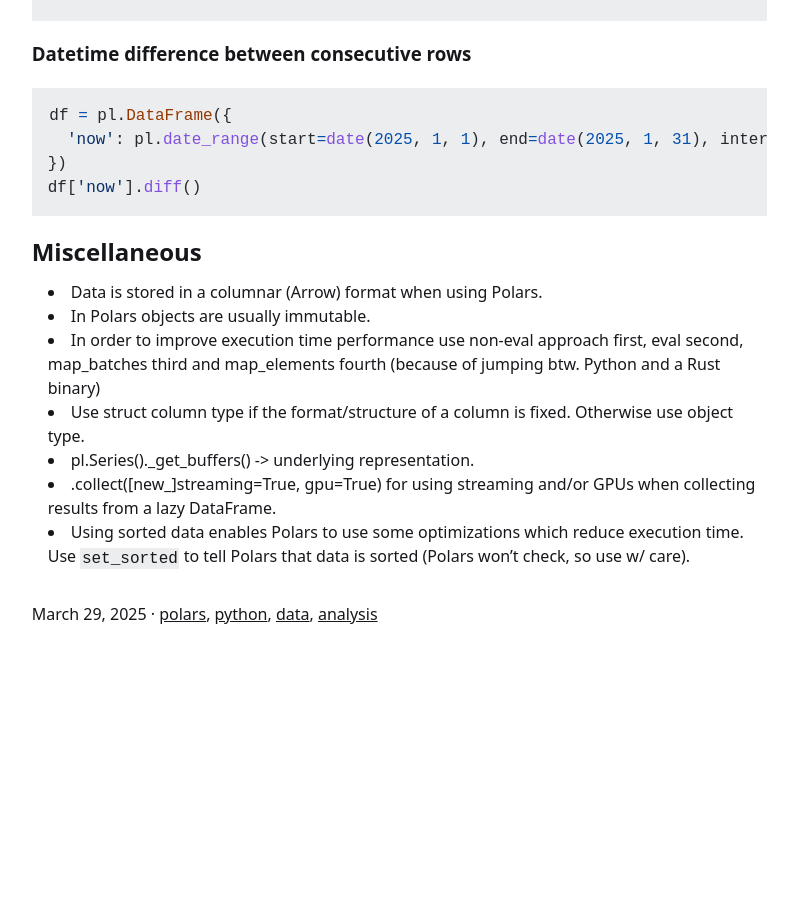
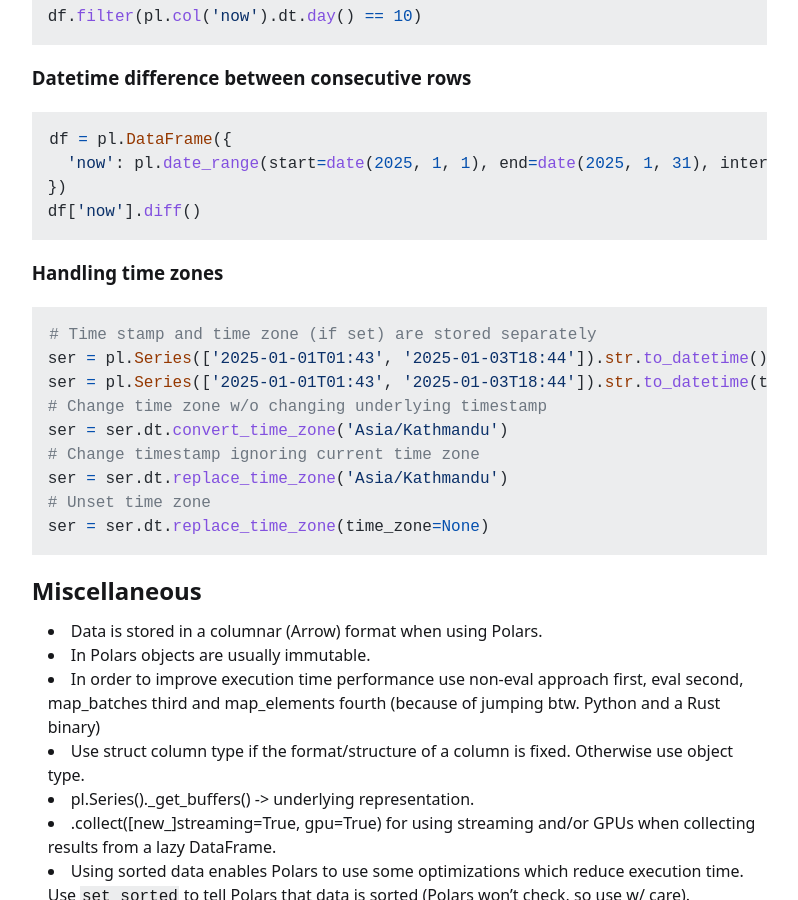
Before and after one commit to ovidiuparvu/ovidiuparvu.github.io, a Jekyll site: the page built from _posts/2025-03-29-an-intro-to-polars.md, in a window 1280 px wide and 900 px high, scrolled down 8414 px. Shown: the whole window, without its empty margins (321-1119 px from the left). Built offline with Jekyll 4.4.1, drawn with Linux system fonts in a browser that asks for light colours; before the commit the page ends 9136 px from its top, so only the background shows below that.

Commit message:
Add section on handling time zones in Polars tutorial

````diff
--- a/_posts/2025-03-29-an-intro-to-polars.md
+++ b/_posts/2025-03-29-an-intro-to-polars.md
@@ -54,6 +54,7 @@ This introduction to Polars is my attempt to make it easy for future me to recol
   - [Creating datetime Series](#creating-datetime-series)
   - [Filtering based on datetimes](#filtering-based-on-datetimes)
   - [Datetime difference between consecutive rows](#datetime-difference-between-consecutive-rows)
+  - [Handling time zones](#handling-time-zones)
 - [Miscellaneous](#miscellaneous)
 
 Right, let's get to it. First set up a virtual environment. Then go through the examples below.
@@ -386,6 +387,20 @@ df = pl.DataFrame({
 df['now'].diff()
 ```
 
+### Handling time zones
+
+```python
+# Time stamp and time zone (if set) are stored separately
+ser = pl.Series(['2025-01-01T01:43', '2025-01-03T18:44']).str.to_datetime()                           # time zone unaware
+ser = pl.Series(['2025-01-01T01:43', '2025-01-03T18:44']).str.to_datetime(time_zone='Europe/London')  # time zone aware
+# Change time zone w/o changing underlying timestamp
+ser = ser.dt.convert_time_zone('Asia/Kathmandu')
+# Change timestamp ignoring current time zone
+ser = ser.dt.replace_time_zone('Asia/Kathmandu')
+# Unset time zone
+ser = ser.dt.replace_time_zone(time_zone=None)
+```
+
 ## Miscellaneous
 
 - Data is stored in a columnar (Arrow) format when using Polars.
````
